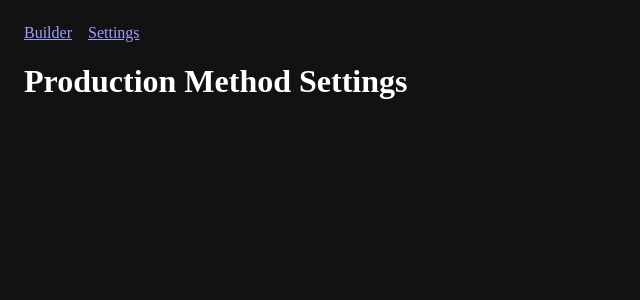
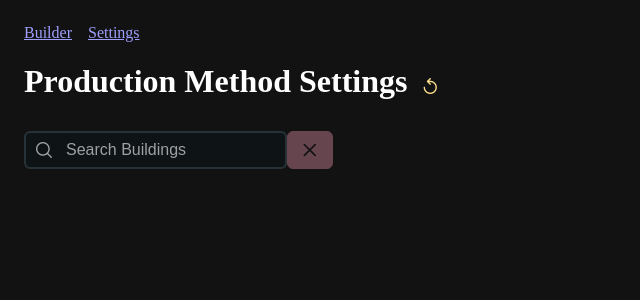
Before and after one commit to x3igh7/vic3_builder, a Next.js app in the folder ui/: page /settings in a window 1280 px wide. Shown: the top 300 px of the page, without its empty margins (0-640 px from the left). Built offline with nearby package versions, Linux system fonts and the light colour scheme; a web font is replaced by a local one.

Commit message:
adding some basic styling and a couple qol features

```diff
--- a/ui/src/hooks/use-data-hook.tsx
+++ b/ui/src/hooks/use-data-hook.tsx
@@ -25,11 +25,8 @@ const useDataHook = () => {
       .then((data) => setProductionMethods(data));
   }, []);
 
-  useEffect(() => {
-    // set up default settings if none are saved
-    if (settings.length === 0) {
-      if (buildings.length && productionMethodGroups.length && productionMethods.length) {
-        const defaultSettings = buildings
+  const getDefaultSettings = () => {
+    return buildings
       .map((building) => {
         return {
           name: building.name,
@@ -45,12 +42,19 @@ const useDataHook = () => {
         };
       })
       .sort((a, b) => a.name.localeCompare(b.name));
+  };
+
+  useEffect(() => {
+    // set up default settings if none are saved
+    if (settings.length === 0) {
+      if (buildings.length && productionMethodGroups.length && productionMethods.length) {
+        const defaultSettings = getDefaultSettings();
         setSettings(defaultSettings);
       }
     }
   }, [settings, buildings, productionMethodGroups, productionMethods]);
 
-  return { buildings, productionMethodGroups, productionMethods, settings };
+  return { buildings, productionMethodGroups, productionMethods, settings, getDefaultSettings };
 };
 
 export default useDataHook;
--- a/ui/src/pages/_app.tsx
+++ b/ui/src/pages/_app.tsx
@@ -2,6 +2,7 @@ import { css } from '@emotion/react';
 import type { AppProps } from 'next/app';
 import { PrimeReactProvider } from 'primereact/api';
 import 'primereact/resources/themes/viva-dark/theme.css';
+import 'primeicons/primeicons.css';
 import Link from 'next/link';
 
 export default function App({ Component, pageProps }: AppProps) {
--- a/ui/src/pages/settings/index.tsx
+++ b/ui/src/pages/settings/index.tsx
@@ -1,25 +1,82 @@
-import { ReactElement } from 'react';
+import { ReactElement, useEffect, useState } from 'react';
 import { useLocalStorage } from 'primereact/hooks';
 import BuildingSetting from '@/interfaces/building-setting';
 import Building from '@/interfaces/building';
 import BuildingSettingItem from '@/components/building-setting-item';
 import useDataHook from '@/hooks/use-data-hook';
+import { InputText } from 'primereact/inputtext';
+import { InputIcon } from 'primereact/inputicon';
+import { IconField } from 'primereact/iconfield';
+import { css } from '@emotion/react';
+import { Button } from 'primereact/button';
 
 const SettingsPage = (): ReactElement => {
-  const { buildings, productionMethods, productionMethodGroups } = useDataHook();
+  const { buildings, productionMethods, productionMethodGroups, getDefaultSettings } = useDataHook();
   const [settings, setSettings] = useLocalStorage<BuildingSetting[]>([], 'settings');
+  const [filterQuery, setFilterQuery] = useState<string>('');
+  const [filteredSettings, setFilteredSettings] = useState<BuildingSetting[]>([]);
+
+  const filterSettingsByQuery = () => {
+    return settings.filter((setting) => setting.name.toLowerCase().includes(filterQuery.toLowerCase()));
+  };
+
+  useEffect(() => {
+    setFilteredSettings(filterSettingsByQuery());
+  }, [settings]);
+
+  useEffect(() => {
+    setFilteredSettings(filterSettingsByQuery());
+  }, [filterQuery]);
+
+  const handleFilterQueryChange = (e: React.ChangeEvent<HTMLInputElement>) => {
+    if (e.target.value !== filterQuery) {
+      setFilterQuery(e.target.value);
+    }
+  };
 
   const handleSettingChange = (updatedSetting: BuildingSetting) => {
-    const filteredSettings = settings.filter((setting) => setting.name !== updatedSetting.name);
-    filteredSettings.push(updatedSetting);
-    const sortedSettings = filteredSettings.sort((a, b) => a.name.localeCompare(b.name));
+    const filteredChangedSettings = settings.filter((setting) => setting.name !== updatedSetting.name);
+    filteredChangedSettings.push(updatedSetting);
+    const sortedSettings = filteredChangedSettings.sort((a, b) => a.name.localeCompare(b.name));
     setSettings(sortedSettings);
+  };
+
+  const handleResetSettings = () => {
+    setSettings(getDefaultSettings());
+  };
+
+  const handleFilterCancelClick = () => {
+    setFilterQuery('');
   };
 
   return (
     <div>
-      <h1>Production Method Settings</h1>
-      {settings.map((setting) => {
+      <h1 css={css({ display: 'flex', alignContent: 'center' })}>
+        <span>Production Method Settings</span>
+        <Button
+          icon="pi pi-undo"
+          rounded
+          text
+          severity="warning"
+          aria-label="Reset"
+          tooltip={'Reset Settings to Default'}
+          onClick={handleResetSettings}
+        />
+      </h1>
+      <div css={css({ marginBottom: '3rem', display: 'flex' })}>
+        <IconField iconPosition="left">
+          <InputIcon className="pi pi-search"></InputIcon>
+          <InputText value={filterQuery} placeholder="Search Buildings" onChange={handleFilterQueryChange} />
+        </IconField>
+        <Button
+          icon="pi pi-times"
+          severity="danger"
+          aria-label="Cancel"
+          disabled={!filterQuery}
+          onClick={handleFilterCancelClick}
+        />
+      </div>
+      {filteredSettings.map((setting) => {
         const buildingItem = buildings.find((building) => building.name === setting.name);
         return (
           <BuildingSettingItem
```
Also changed, not shown: ui/src/components/building-chain-results.tsx (+4 -4 lines), ui/src/components/building-selector.tsx (+8 -3 lines), ui/src/utils/calculate-building-chain.ts (+0 -16 lines). Lines whose indentation alone changed are shown as unchanged.
